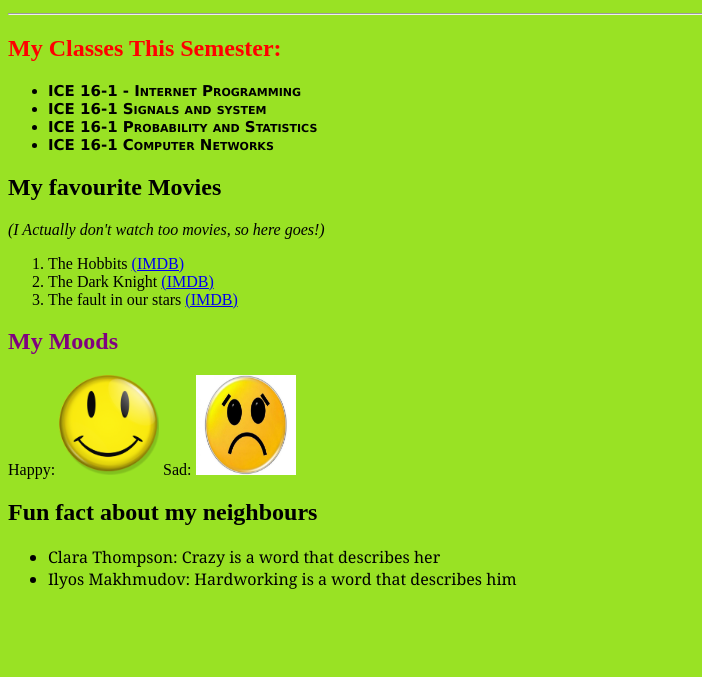
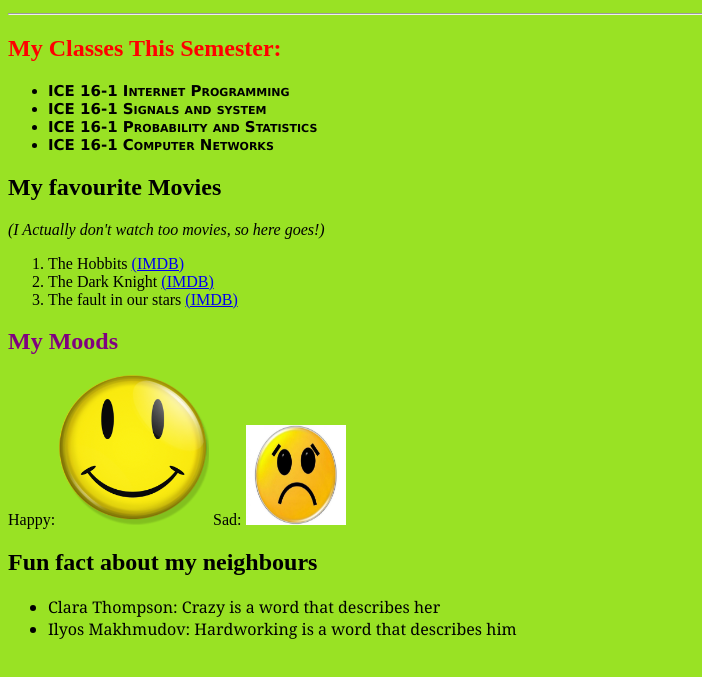
Before and after one commit to BellamyAxel/bellamyaxel.github.io, a plain HTML site: page index.html in a window 1280 px wide. Shown: the part 111-788 px from the top of the page, without its empty margins (0-702 px from the left). Drawn offline with Linux system fonts and the light colour scheme.

Commit message:
minor changes

```diff
--- a/index.html
+++ b/index.html
@@ -13,7 +13,7 @@
 	<div>
 		<h2 class="class-color">My Classes This Semester:</h2>
 		<ul class="font-ul">
-			<li>ICE 16-1 - Internet Programming</li>
+			<li>ICE 16-1 Internet Programming</li>
 			<li>ICE 16-1 Signals and system</li>
 			<li>ICE 16-1 Probability and Statistics</li>
 			<li>ICE 16-1 Computer Networks</li>
@@ -37,7 +37,7 @@
 	<div>
 		<h2 class="mood-color">My Moods</h2>
 		<p>Happy:
-		<img  src="img/happy.png" alt="happy" width="100" height="100">
+		<img  src="img/happy.png" alt="happy" width="150" height="150">
 		Sad:
 		<img src="img/sad.jpg" alt="sad" width="100" height="100">
 		</p>
```
